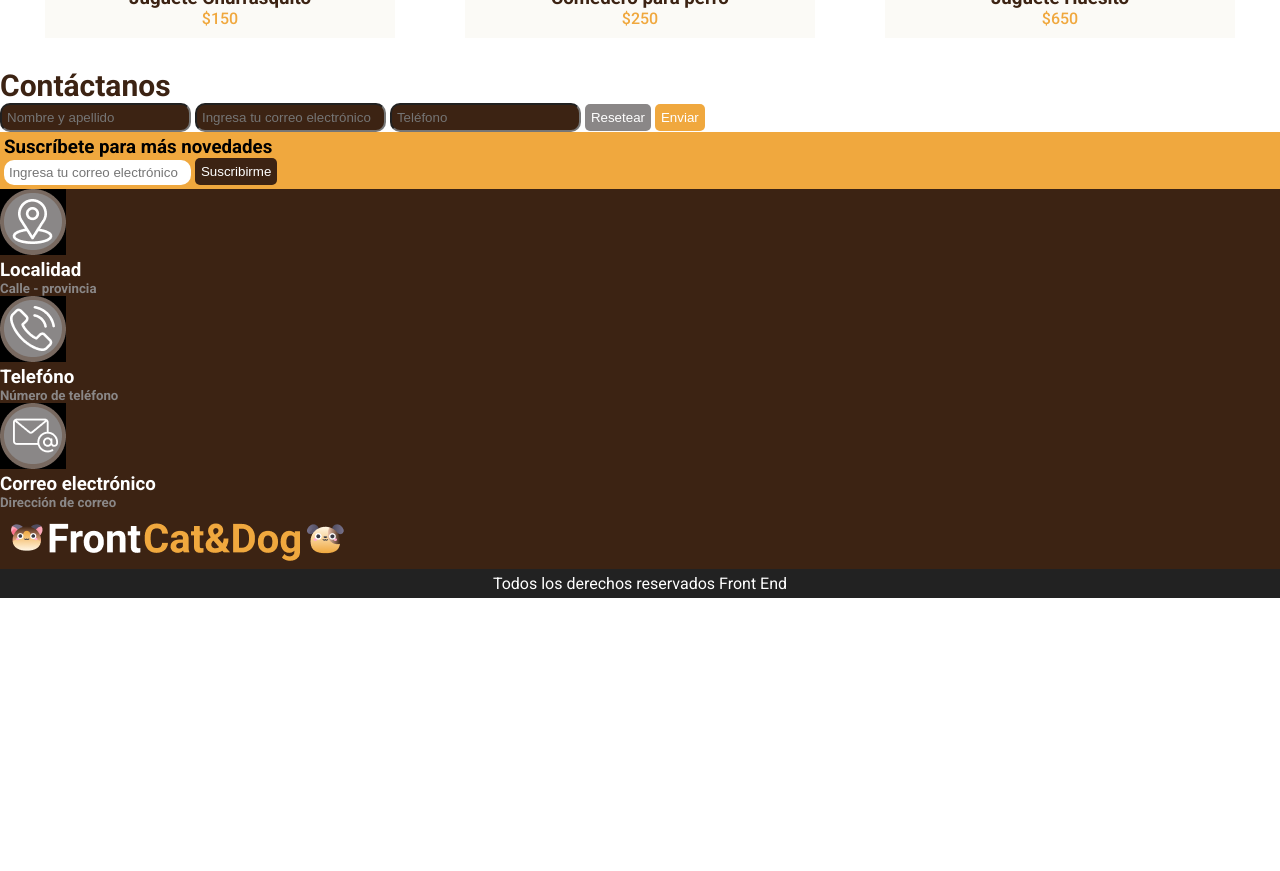
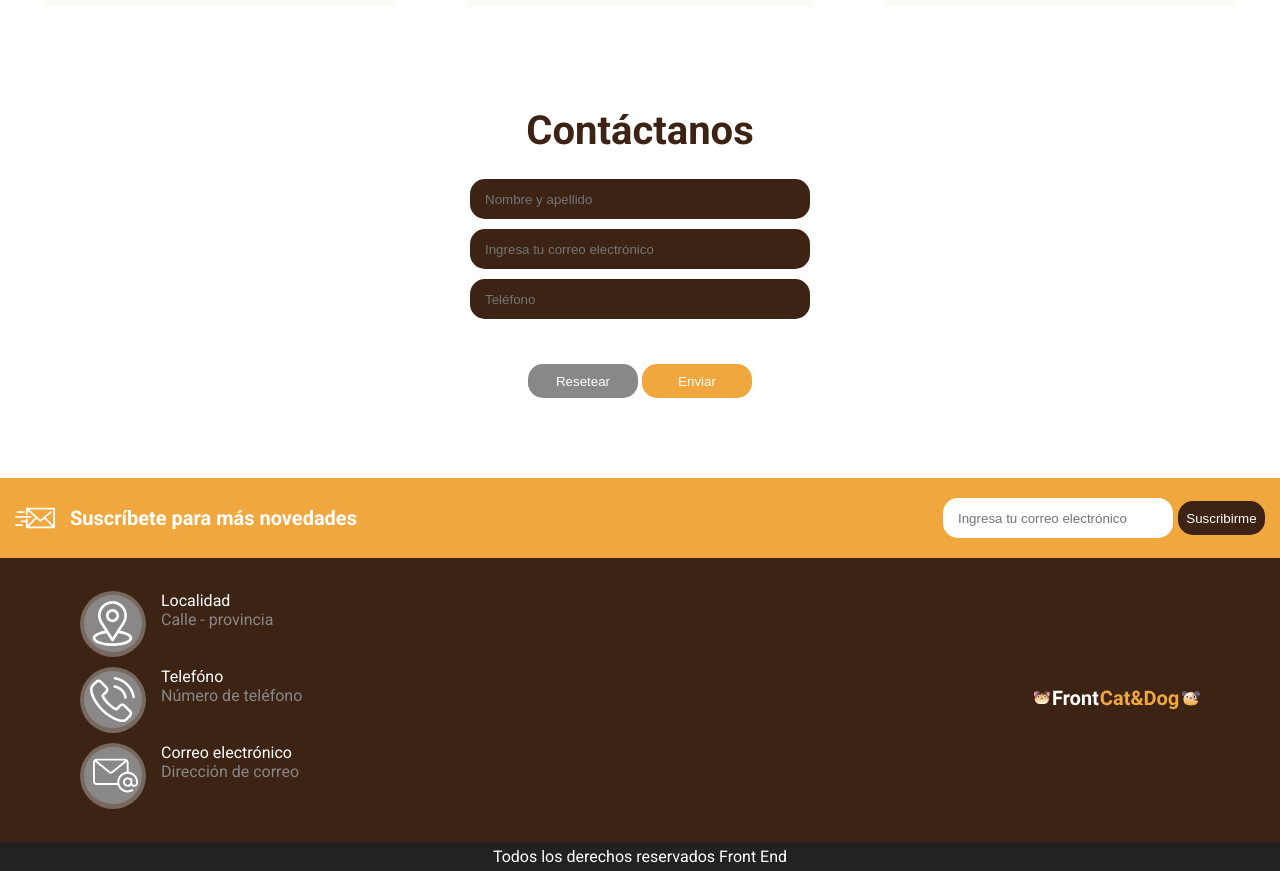
Before and after one commit to manuelpt49/CatDog, a plain HTML site: page index.html in a window 1280 px wide. Shown: the part 1138-2009 px from the top of the page. Before the commit the page ends 1736 px from the top, so only its background shows below. Drawn offline with Linux system fonts and the light colour scheme.

Commit message:
Terminada la maquetacion del sitio

```diff
--- a/css/styles.css
+++ b/css/styles.css
@@ -10,24 +10,15 @@
 body {
     font-family: Roboto;
 }
+h2, h3 {
+    color: #3C2313;
+    text-align: center;
+}
 .top {
-    display: flex;
-    justify-content: space-between;
-    background-color: #222222;
-    color: white;
-    width: 100%;
-    padding: 10px 60px;
+    display: none;
 }
-.moneda {
-    list-style: none;
-}
-.moneda li {
-    display: inline-block;
-    margin: 0 10px;
-}
-.moneda li i {
-    margin-left: 5px;
-    font-size: .6rem;
+.menu li {
+    display: none;
 }
 nav {
     display: flex;
@@ -43,14 +34,16 @@ nav input[type="checkbox"] {
     width: 40px;
 }
 label[for="burger-menu"] {
-    display: none;
+    display: flex;
+    position: absolute;
+    right: 40px;
 }
 /* input:checked  ~ ul {
     display:block;
   } */
 header {
     display: flex;
-    justify-content: flex-end;
+    justify-content: center;
     align-items: center;
     background-image: url(../img/banner.png);
     background-position: top left;
@@ -66,25 +59,8 @@ header {
     text-align: center;
 }
 
-@media (max-width: 768px) {
-    .menu li {
-        display: none;
-    }
-    label[for="burger-menu"] {
-        display: inline;
-        text-align: right;
-    }
-    header {
-        justify-content: center;
-    }
-    .banner {
-        text-align:right
-    }
-}
-
 #firstText {
     background-color: white;
-    color: #3C2313;
     font-size: 1.8rem;
     border-radius: 7px;
     padding: 10px;
@@ -102,6 +78,13 @@ header {
     padding: 10px;
 }
 
+.containerProductos {
+    display: flex;
+    justify-content: space-around;
+    flex-wrap: wrap;
+    margin: 0px 10px 30px;
+}
+
 .productos {
     display: flex;
     flex-direction: column;
@@ -113,13 +96,6 @@ header {
 .productos h2 {
     font-size: 2.5rem;
     font-weight: 700;
-}
-
-.containerProductos {
-    display: flex;
-    justify-content: space-around;
-    flex-wrap: wrap;
-    margin: 30px 10px 30px;
 }
 
 .horizontal {
@@ -156,12 +132,6 @@ header {
     text-align: center;
 }
 
-h2 {
-    color: #3C2313;
-    font-size: 30px;
-    margin: 0%;
-}
-
 .product{
     background-color: #FBFAF6;
     display: flex;
@@ -172,50 +142,77 @@ h2 {
     min-width: 265px;
     max-width: 350px;
     padding-bottom: 10px;
-}
-
-.product h3 {
-    color: #3C2313;
+    margin: 10px;
 }
 
 .product span {
     color: #F0A83E;
 }
 
+.contacto {
+    display: flex;
+    flex-direction: column;
+    justify-content: center;
+    align-items: center;
+    padding: 40px 10px;
+}
+
+.contacto h2 {
+    font-size: 2.5rem;
+    margin: 20px;
+}
+
 input {
     background-color: #3C2313;
+    border: none;
+    border-radius: 15px;
     color: white;
-    border-radius:10px;
-    padding: 5px;
-    vertical-align:middle;
+    margin: 5px;
+    max-width: 340px;
+    height: 40px;
+    padding: 15px;
+    width: 90%;
 }
 
-.vertical {
-    vertical-align: middle;
-    display: table-cell;
+.botones {
+    margin: 40px 0;
 }
-
 button {
-    border-radius: 5px;
-    padding: 6px;
-    border: 0px
+    border-radius: 15px;
+    border: none;
+    padding: 8px;
+    width: 110px;
+    height: 34px;
 }
 
 #resetear {
     background-color: #8A8787;
     color: white;
-    border-radius: 5px;
 }
 
 #enviar {
     background-color: #F0A83E;
     color: white;
-    border-radius: 5px;
+}
+.suscription {
+    display: flex;
+    flex-direction: column;
+    justify-content: center;
+    align-items: center;
+    background-color: #F0A83E;
+    padding: 10px;
 }
 
-.suscription {
-    background-color: #F0A83E;
-    padding: 4px;
+.sub-title, .sub-form {
+    display: flex;
+    align-items: center;
+    padding: 5px;
+}
+
+.sub-title h3 {
+    color:#FFFFFF;
+    font-size: 1rem;
+    margin-left: 15px;
 }
 
 .suscription input {
@@ -230,18 +227,94 @@ button {
 
 .information {
     background-color: #3C2313;
-    margin: 0px;
+    display: flex;
+    flex-direction: column-reverse;
+    justify-content: space-between;
+    padding: 23px 70px;
 }
-.information h3 {
+.information p {
     color: white;
 }
-.information h5 {
+.information span {
     color: #8A8787;
 }
-
+.information .logo {
+    align-self: center;
+    margin: 10px;
+}
+.localidad, .telefono, .correo {
+    display: flex;
+    align-items: flex-start;
+    margin: 10px;
+}
+.info-group {
+    margin-left: 15px;
+}
 footer {
     background-color: #222222;
     text-align: center;
     color: #FFFFFF;
     padding: 5px;
 }
+
+
+/* MEDIA QUERIES */
+@media (min-width: 768px) {
+    .top {
+        display: flex;
+        justify-content: space-between;
+        background-color: #222222;
+        color: white;
+        width: 100%;
+        padding: 10px 60px;
+    }
+    label[for="burger-menu"] {
+        display: none;
+    }
+    .menu li {
+        display: inline-block;
+    }
+    .moneda {
+        display: flex;
+    }
+    .moneda li {
+        display: inline-block;
+        margin: 0 10px;
+    }
+    .moneda li i {
+        margin-left: 5px;
+        font-size: .6rem;
+    }
+
+    header {
+        justify-content: flex-end;
+    }
+    .banner {
+        text-align: center;
+    }
+    .productos h2 {
+        font-size: 2.5rem;
+    }
+    .suscription {
+        display: flex;
+        flex-direction: row;
+        justify-content: space-between;
+        background-color: #F0A83E;
+        padding: 10px;
+    }
+    .sub-title, .sub-form {
+        display: flex;
+        align-items: center;
+        justify-content: center;
+        padding: 5px;
+    }
+    .sub-title h3 {
+        font-size: 1.25rem;
+    }
+    .information {
+    display:flex;
+    flex-direction: row;
+    justify-content: space-between;
+    align-items: center;
+    }
+}
--- a/index.html
+++ b/index.html
@@ -20,7 +20,7 @@
 
     <!-- NAVEGACION -->
     <nav>
-        <a href="#"><img src="img/logo.png" alt="Logo"></a>
+        <a href="#"><img src="img/headerLogo.svg" alt="Logo"></a>
         <!-- MENU HAMBURGUESA -->
         <input type="checkbox" name="burguer-menu" id="burguer-menu">
         <label for="burger-menu"><i class="fas fa-bars fa-2x"></i></label>
@@ -75,30 +75,57 @@
     </section>
 
     <!-- FORMULARIO DE CONTACTO -->
-    <section class="vertical">
+    <section class="contacto">
         <h2>Contáctanos</h2>
         <input type="text" placeholder="Nombre y apellido">
         <input type="text" placeholder="Ingresa tu correo electrónico">
         <input type="text" placeholder="Teléfono">
-        <button id="resetear">Resetear</button>
-        <button id="enviar">Enviar</button>
+        <div class="botones">
+            <button id="resetear">Resetear</button>
+            <button id="enviar">Enviar</button>
+        </div>
     </section>
+
+    <!-- SUSCRIPCIONES -->
     <section class="suscription">
-        <h3>Suscríbete para más novedades</h3>
-        <input type="text" placeholder="Ingresa tu correo electrónico">
-        <button>Suscribirme</button>
+        <div class="sub-title">
+            <img src="img/post-envelope.svg" alt="">
+            <h3>Suscríbete para más novedades</h3>
+        </div>
+        <div class="sub-form">
+            <input type="text" placeholder="Ingresa tu correo electrónico">
+            <button>Suscribirme</button>
+        </div>
     </section>
+
+    <!-- INFORMACION -->
     <section class="information">
-        <img src="img/location.png" alt="">
-        <h3>Localidad</h3>
-        <h5>Calle - provincia</h5>
-        <img src="img/call.png" alt="">
-        <h3>Telefóno</h3>
-        <h5>Número de teléfono</h5>
-        <img src="img/mail.png" alt="">
-        <h3>Correo electrónico</h3>
-        <h5>Dirección de correo</h5>
-        <img src="img/FontCat&Dog.png" alt="Logo de la página web">
+        <div class="info">
+            <div class="localidad">
+                <img src="img/localidad.svg" alt="">
+                <div class="info-group">
+                    <p>Localidad</p>
+                    <span>Calle - provincia</span>
+                </div>
+            </div>
+            <div class="telefono">
+                <img src="img/telefono.svg" alt="">
+                <div class="info-group">
+                    <p>Telefóno</p>
+                    <span>Número de teléfono</span>
+                </div>
+            </div>
+            <div class="correo">
+                <img src="img/correo.svg" alt="">
+                <div class="info-group">
+                    <p>Correo electrónico</p>
+                    <span>Dirección de correo</span>
+                </div>
+            </div>
+        </div>
+        <div class="logo">
+            <img src="img/LogoCatDog.svg" alt="Logo de la página web">
+        </div>
     </section>
     <footer>
         <p>Todos los derechos reservados Front End</p>
```
Also changed, not shown: img/FontCat&Dog.png (deleted), img/LogoCatDog.svg (added), img/call.png (deleted), img/correo.svg (added), img/headerLogo.svg (added), img/localidad.svg (added), img/location.png (deleted), img/logo.png (deleted), img/mail.png (deleted), img/post-envelope.svg (added), img/telefono.svg (added).
